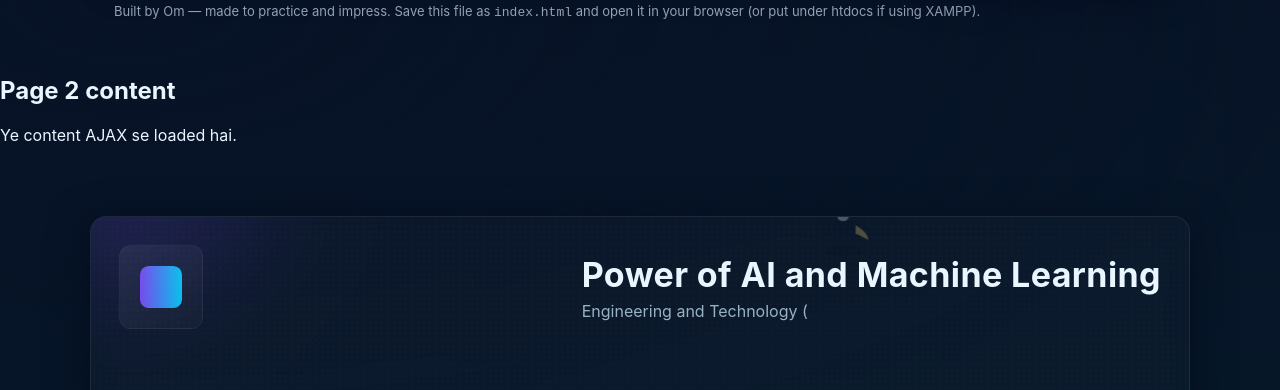
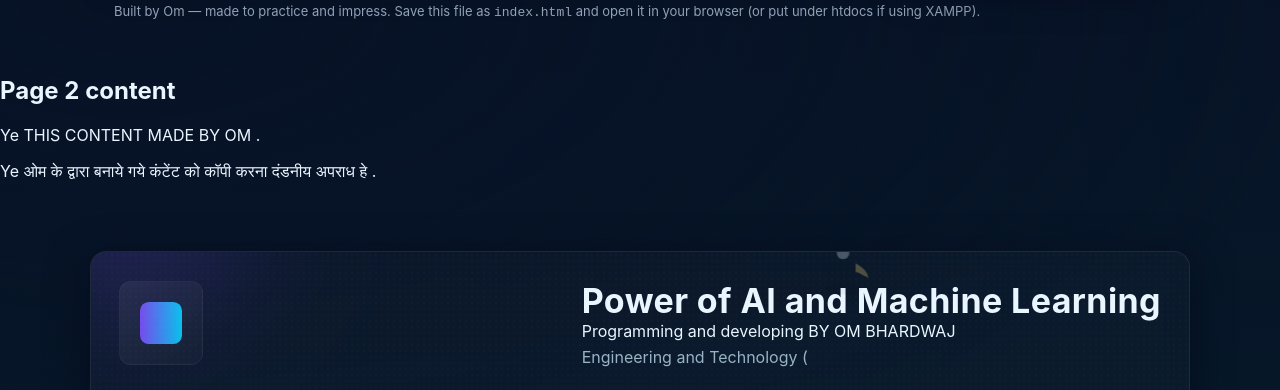
Before and after one commit to bhardwajom002-source/website, a plain HTML site: page index.html in a window 1280 px wide. Shown: the part 880-1270 px from the top of the page. Drawn offline with Linux system fonts and the light colour scheme.

Commit message:
Update index.html

```diff
--- a/index.html
+++ b/index.html
@@ -529,7 +529,8 @@
 </body></html>
 <!-- page2.html -->
 <h2>Page 2 content</h2>
-<p>Ye content AJAX se loaded hai.</p>
+<p>Ye THIS CONTENT MADE BY OM .</p>
+<p>Ye ओम के द्वारा बनाये गये कंटेंट को कॉपी करना दंडनीय अपराध हे .</p>
 <!doctype html>
 <html lang="en">
 <head>
@@ -655,7 +656,7 @@
           </svg>
         </div>
         <div>
-          <h1>Power of AI and Machine Learning</h1>
+          <h1>Power of AI and Machine Learning</h1>Programming and developing BY OM BHARDWAJ</h1>
           <div class="sub">Engineering and Technology (</div>
         </div>
       </header>
```
